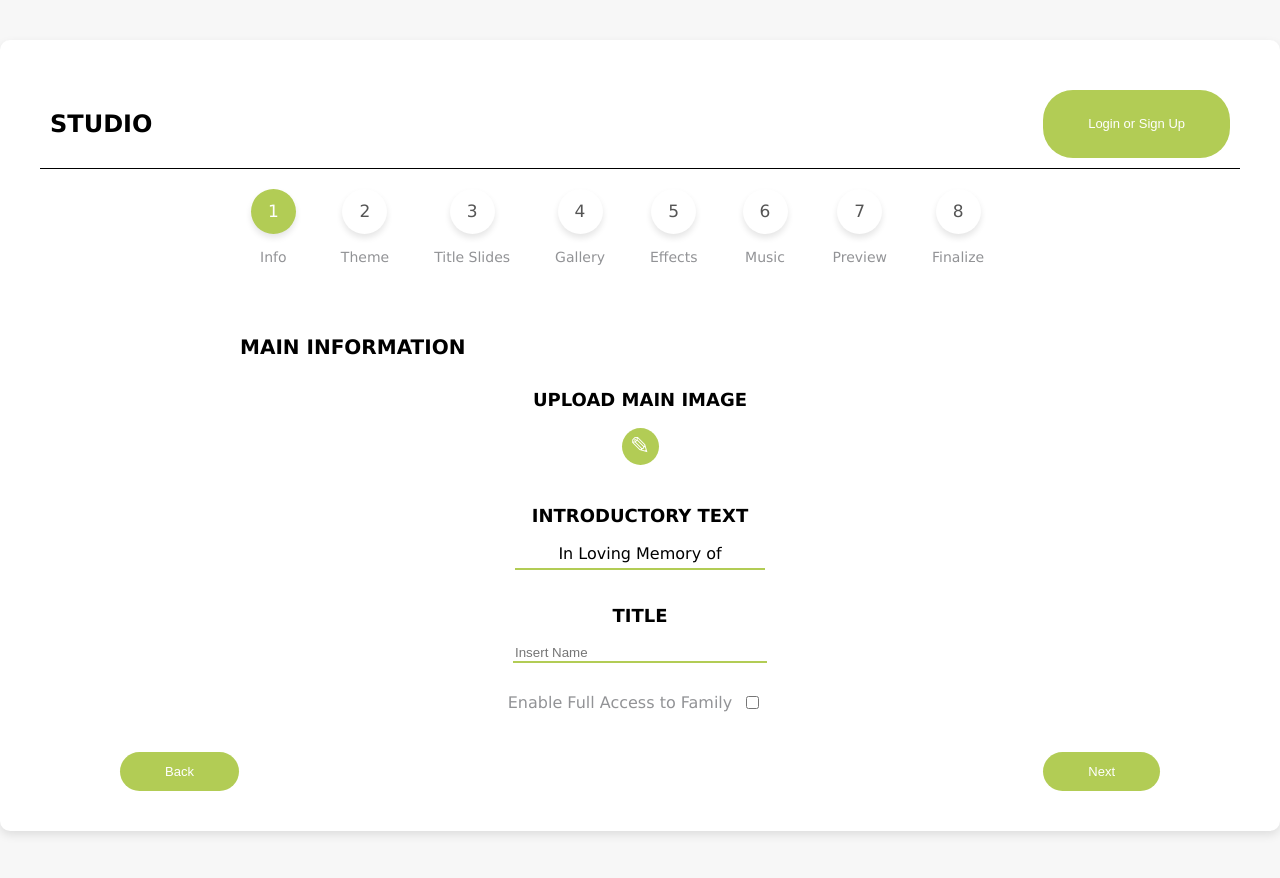
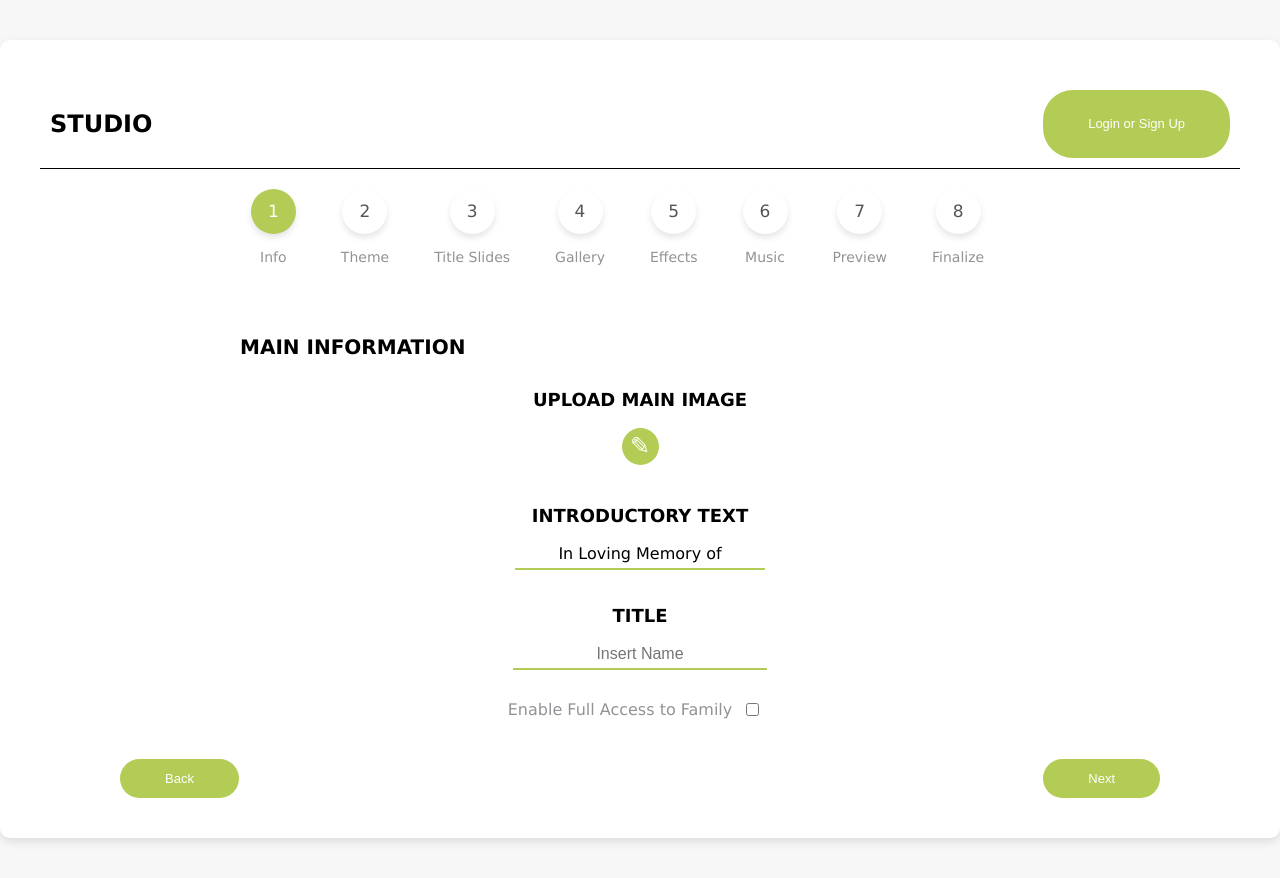
Before and after one commit to Qizheng-Yang/CSE485_Project_Connect_Studio, a React (Vite) app: page /step/1 in a window 1280 px wide. Built offline with nearby package versions, Linux system fonts and the light colour scheme.

Commit message:
Slight adjustment to container size & title input placeholder

```diff
--- a/src/index.css
+++ b/src/index.css
@@ -9,7 +9,7 @@ body {
 
 /* Container */
   .container {
-    max-width: 1300px;
+    max-width: 1390px;
     background: white;
     margin: 40px auto;
     padding: 40px;
@@ -126,18 +126,18 @@ body {
     }
 
     .title-input {
-        marginTop: 20px;
-        fontSize: 16px;
+        margin-top: 20px;
+        font-Size: 16px;
         color: #929396;
         border: none;
         background-color: transparent;
         outline: none;
-        textAlign: center;
+        text-align: center;
         border-bottom: 2px solid #b2cc55;
         display: block;
         width: 250px;
         margin: 0 auto;
-        paddingBottom: 5px;
+        padding-Bottom: 5px;
     }
 
     /* Toggle Switch Section */
@@ -151,7 +151,7 @@ body {
         align-items: center;
         justify-content: center;
         gap: 10px;
-        fontSize: 16px;
+        font-Size: 16px;
         color: #929396;
         position: relative;
     }
```
